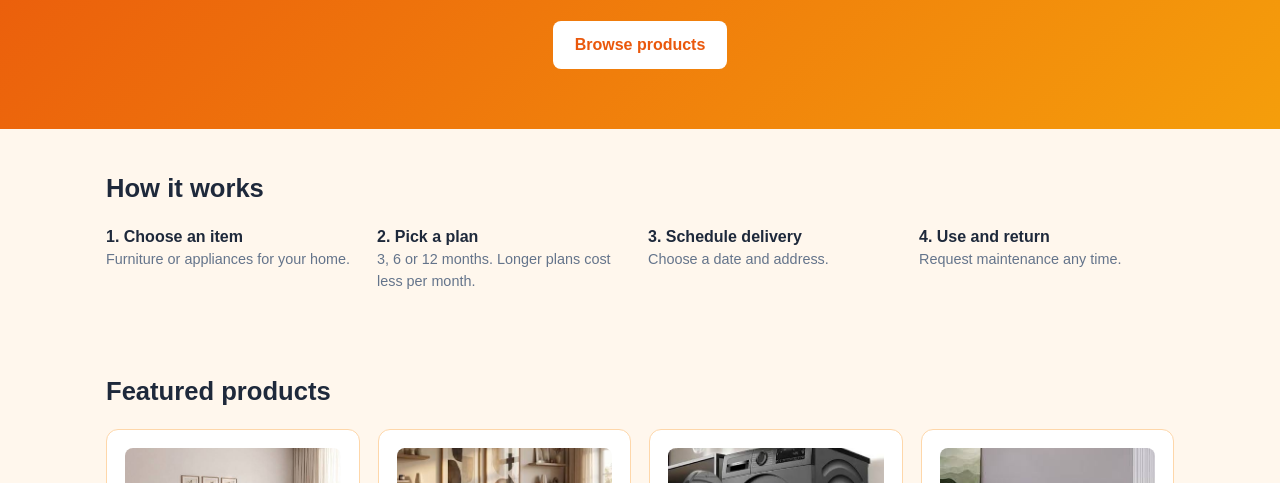
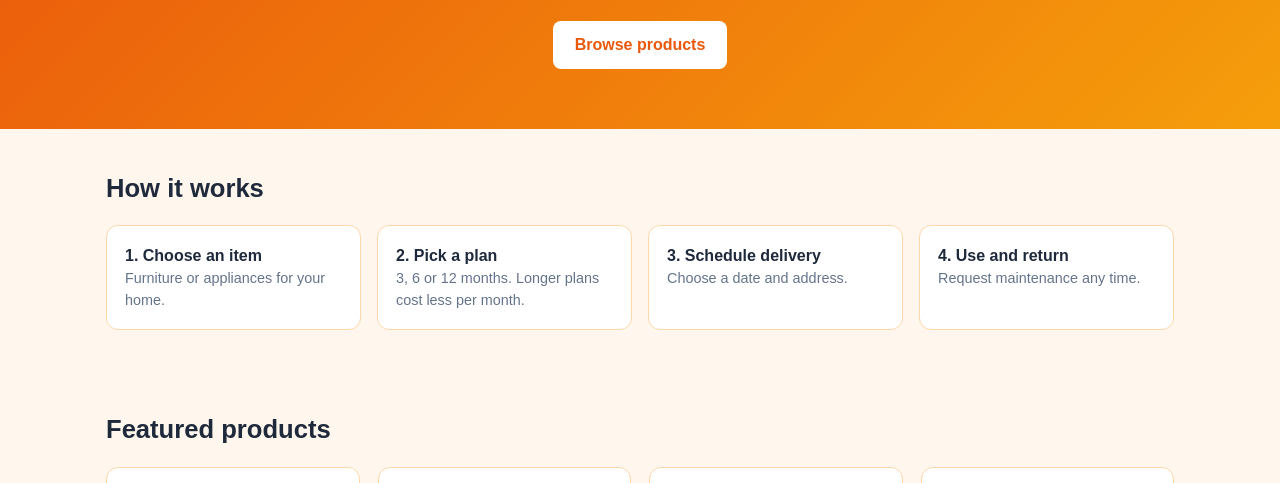
Before and after one commit to Dhruv-Rajani1604/rentease, a plain HTML site: page index.html in a window 1280 px wide. Shown: the part 241-724 px from the top of the page. Drawn offline with Linux system fonts and the light colour scheme.

Commit message:
Add styling for box component in index.html

```diff
--- a/index.html
+++ b/index.html
@@ -19,6 +19,12 @@
       .hero p {
         max-width: 600px;
         margin: 0 auto 24px;
+      }
+      .box {
+        background: #fff;
+        border: 1px solid #fed7aa;
+        border-radius: 12px;
+        padding: 18px;
       }
       .btn {
         display: inline-block;
```
